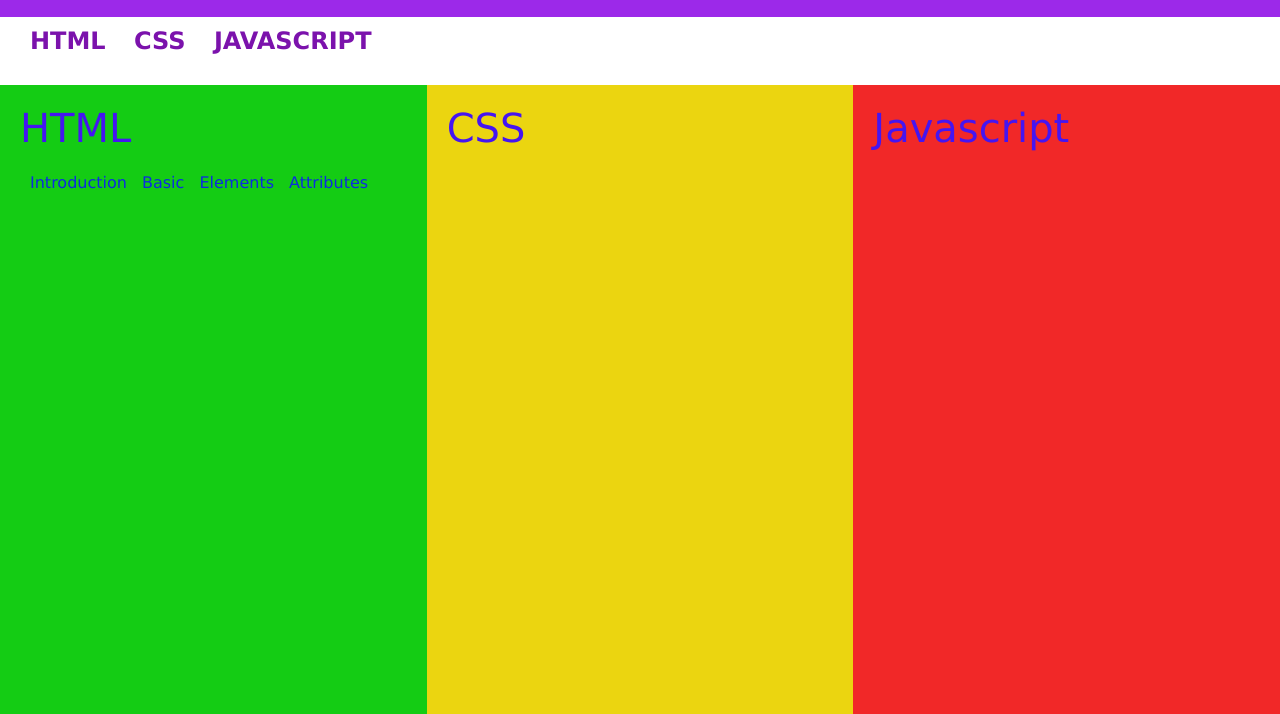
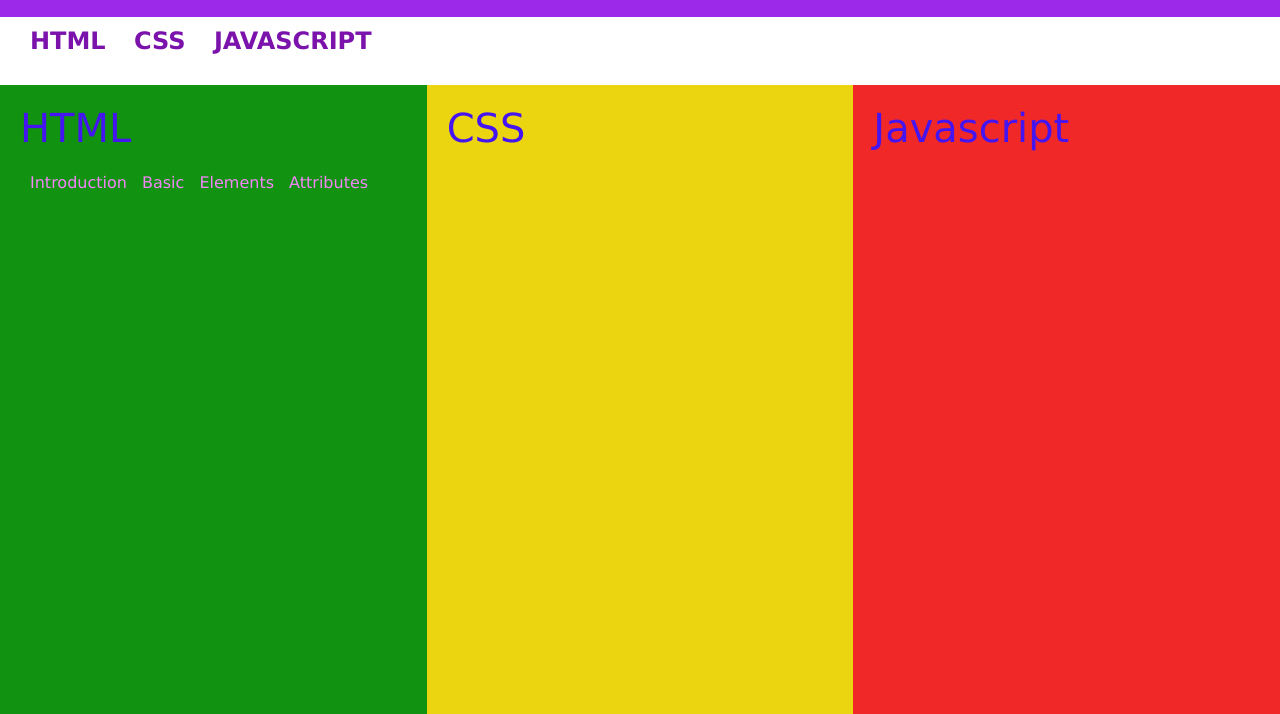
Before and after one commit to gteyalil/GitRepository, a website: page index.html in a window 1280 px wide. Shown: the part 86-800 px from the top of the page. Drawn offline with Linux system fonts and the light colour scheme.

Commit message:
style.css modified-color

```diff
--- a/style.css
+++ b/style.css
@@ -39,13 +39,13 @@ body{
     font-weight: 500;
 }
 .chapters> span{
-    color: rgb(12, 44, 224);
+    color: rgb(244, 133, 248);
     font-weight: 100;
     font-size: 16px;
     margin-left: 10px;
 }
 .sections .html{
-    background-color: rgb(20, 204, 20);
+    background-color: rgb(17, 146, 17);
 
 }
 
```
